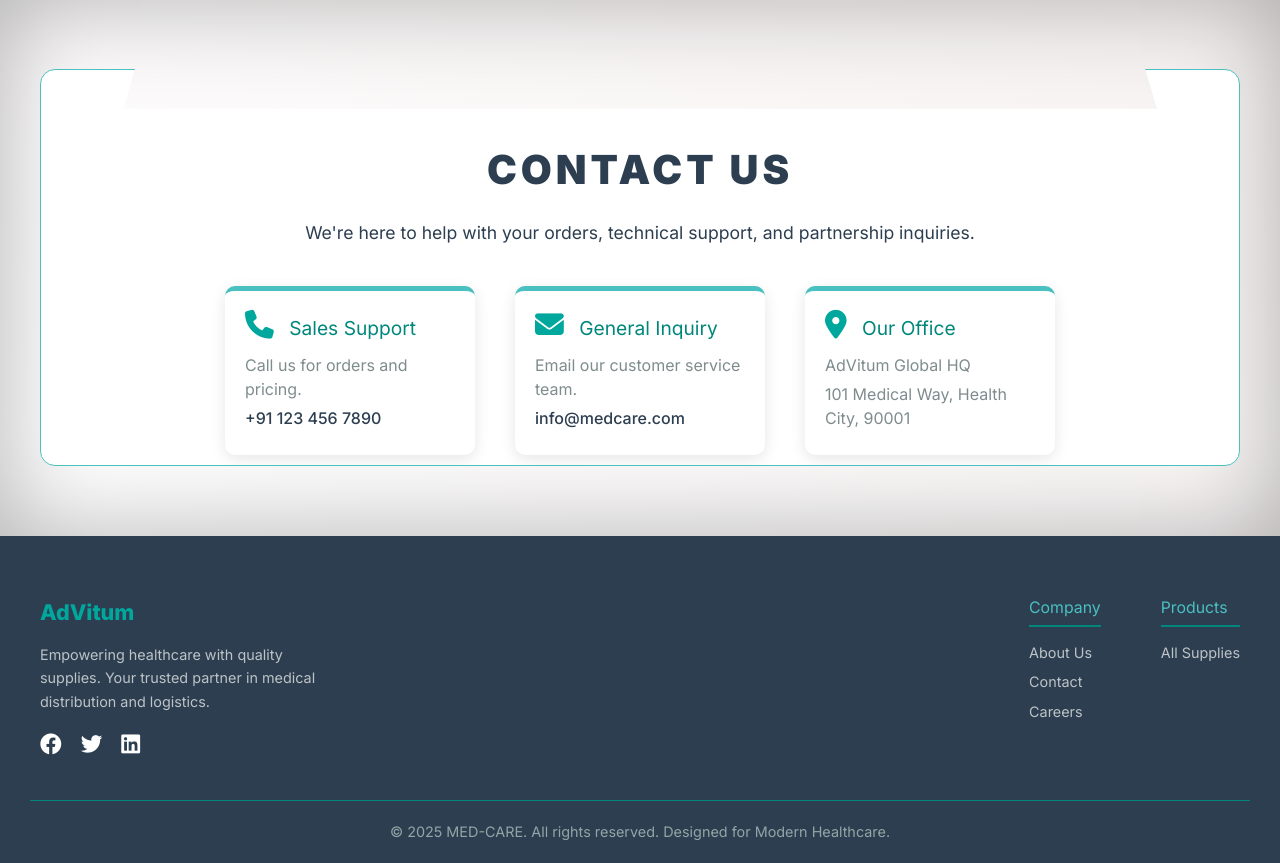
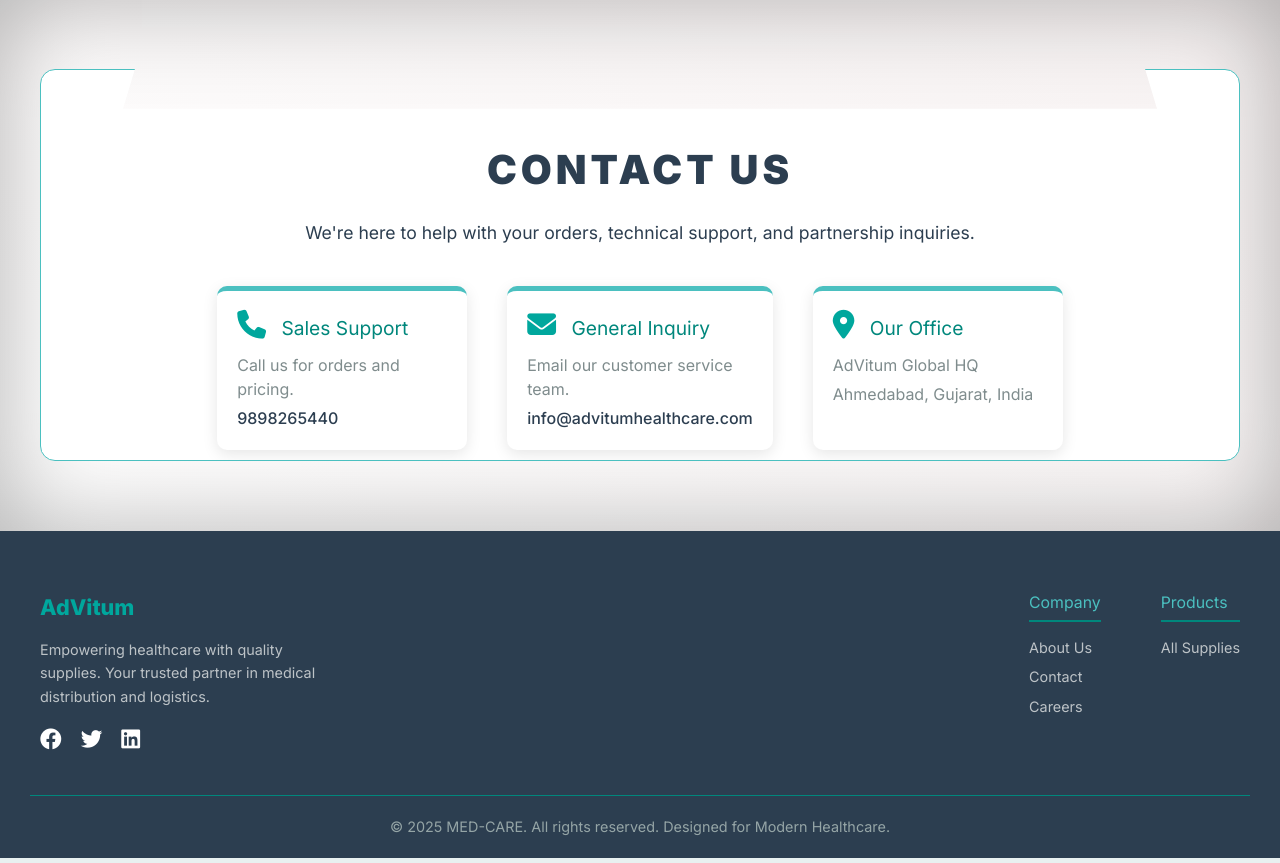
Before and after one commit to nitishprajapati5/Advitum_HealthCare, a Django app: page /home.html in a window 1280 px wide. Shown: the part 5319-6182 px from the top of the page. Run offline with Django 5.2, Linux system fonts and the light colour scheme; data comes from the database, SQL or seed files in the repository; both versions use the stored data as it was after the commit; some libraries are stand-ins or nearby versions.

Commit message:
Initial Django project commit

```diff
--- a/stores/templates/home.html
+++ b/stores/templates/home.html
@@ -1097,12 +1097,12 @@ body {
 </nav>
 
 <div class="social-bar">
-    <p class="owner">LOCATION :- [ City:- Sedrana | Ta:- Sidhpur | Dist:- Patan ]  / contact :- 8780929056</p>
-  <a href="https://www.linkedin.com/in/mahi-singh-b772382b4" target="_blank" class="linkedin"><i class="fab fa-linkedin-in"></i></a>
-  <a href="https://wa.me/9427653486" target="_blank" class="whatsapp"><i class="fab fa-whatsapp"></i></a>
-  <a href="https://www.instagram.com/ali_masi_440" target="_blank" class="instagram"><i class="fab fa-instagram"></i></a>
-  <a href="https://www.facebook.com" target="_blank" class="facebook"><i class="fab fa-facebook-f"></i></a>
-  <a href="#" class="gmail"><i class="fas fa-envelope"></i></a>
+    <p class="owner">LOCATION :- [ City:- Ahmedabad | Gujarat | India]    / contact :- 9898265440</p>
+  <a href="#" target="_blank" class="linkedin"><i class="fab fa-linkedin-in"></i></a>
+  <a href="https://wa.me/9898265440" target="_blank" class="whatsapp"><i class="fab fa-whatsapp"></i></a>
+  <a href="#" target="_blank" class="instagram"><i class="fab fa-instagram"></i></a>
+  <a href="https://www.facebook.com/share/1QCwCrvfFL" target="_blank" class="facebook"><i class="fab fa-facebook-f"></i></a>
+  <a href="https://www.gmail.com/info@advitumhealthcare.com" class="gmail"><i class="fas fa-envelope"></i></a>
 </div>
 
 
@@ -1307,17 +1307,17 @@ body {
             <div>
                 <h4><i class="fa-solid fa-phone"></i> Sales Support</h4>
                 <p>Call us for orders and pricing.</p>
-                <a href="tel:+911234567890">+91 123 456 7890</a>
+                <a href="tel:+911234567890">9898265440</a>
             </div>
             <div>
                 <h4><i class="fa-solid fa-envelope"></i> General Inquiry</h4>
                 <p>Email our customer service team.</p>
-                <a href="mailto:info@medcare.com">info@medcare.com</a>
+                <a href="mailto:info@medcare.com">info@advitumhealthcare.com</a>
             </div>
             <div>
                 <h4><i class="fa-solid fa-location-dot"></i> Our Office</h4>
                 <p>AdVitum Global HQ</p>
-                <p>101 Medical Way, Health City, 90001</p>
+                <p>Ahmedabad, Gujarat, India</p>
             </div>
         </div>
     </div>
@@ -1329,7 +1329,7 @@ body {
             <div class="footer-logo">AdVitum</div>
             <p>Empowering healthcare with quality supplies. Your trusted partner in medical distribution and logistics.</p>
             <div class="footer-social">
-                <a href="#"><i class="fa-brands fa-facebook"></i></a>
+                <a href="https://www.facebook.com/share/1QCwCrvfFL/"><i class="fa-brands fa-facebook"></i></a>
                 <a href="#"><i class="fa-brands fa-twitter"></i></a>
                 <a href="#"><i class="fa-brands fa-linkedin"></i></a>
             </div>
--- a/stores/views.py
+++ b/stores/views.py
@@ -23,7 +23,7 @@ from datetime import date
 
 
 def first(request):
-    return render(request,'first.html')
+    return render(request,'home.html')
 
 
 
```
Also changed, not shown: db.sqlite3, uploads/product_images/s1_1-removebg-preview_543yr5F.png (added), uploads/product_images/s1_2-removebg-preview_BVFfdnl.png (added), uploads/product_images/s1_3wbg_E3BrNL9.png (added), uploads/product_images/s1_4-removebg-preview_0Q099zt.png (added), uploads/product_images/s1_5wbg_xDQI2WK.png (added), uploads/product_images/s1_6-removebg-preview_aEVb0Ko.png (added), uploads/product_images/s2.7.png (added), uploads/product_images/s5.2-removebg-preview.png (added), uploads/product_images/s5.3-removebg-preview.png (added), uploads/product_images/s5.4-removebg-preview.png (added), uploads/product_images/s5.5-removebg-preview.png (added), uploads/product_images/s5.6-removebg-preview.png (added), uploads/product_images/s5.7-removebg-preview.png (added), 2 more files.
